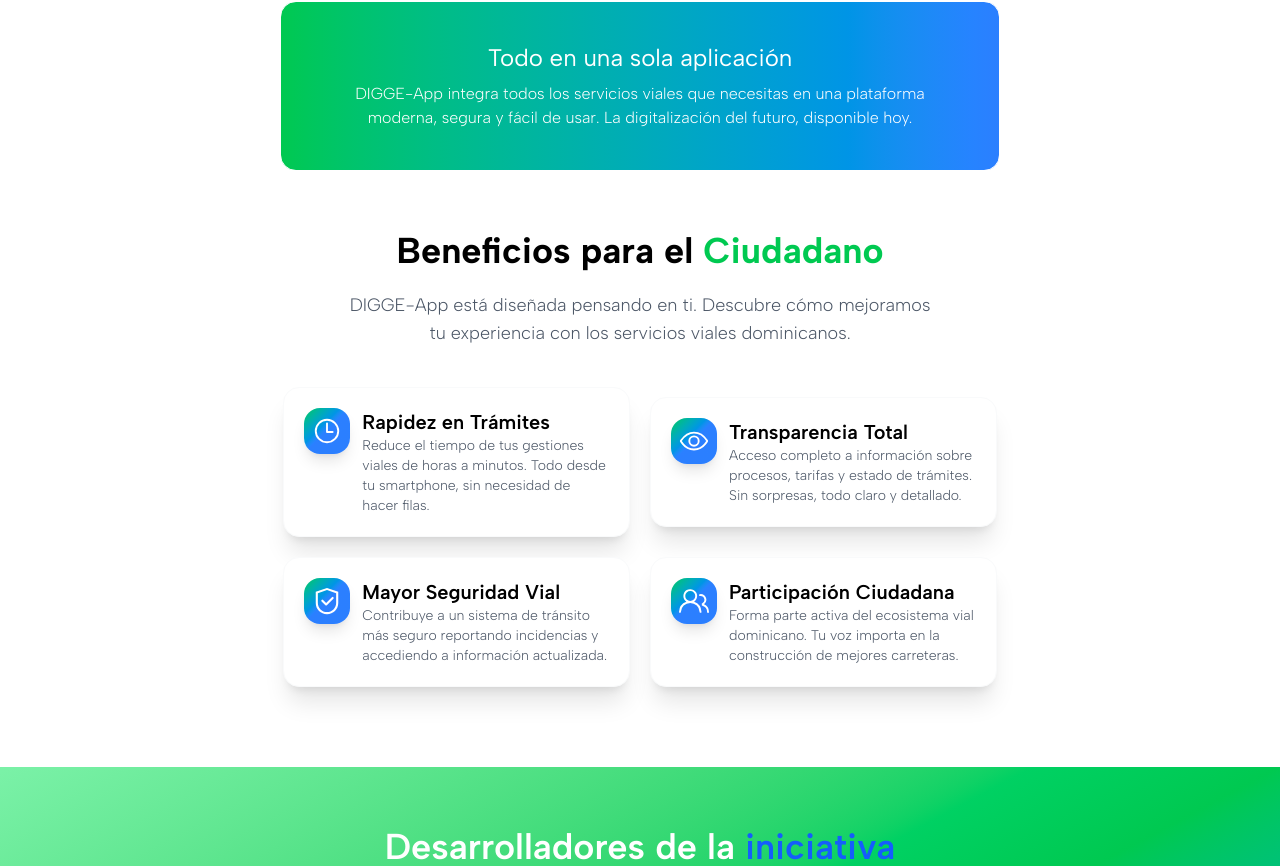
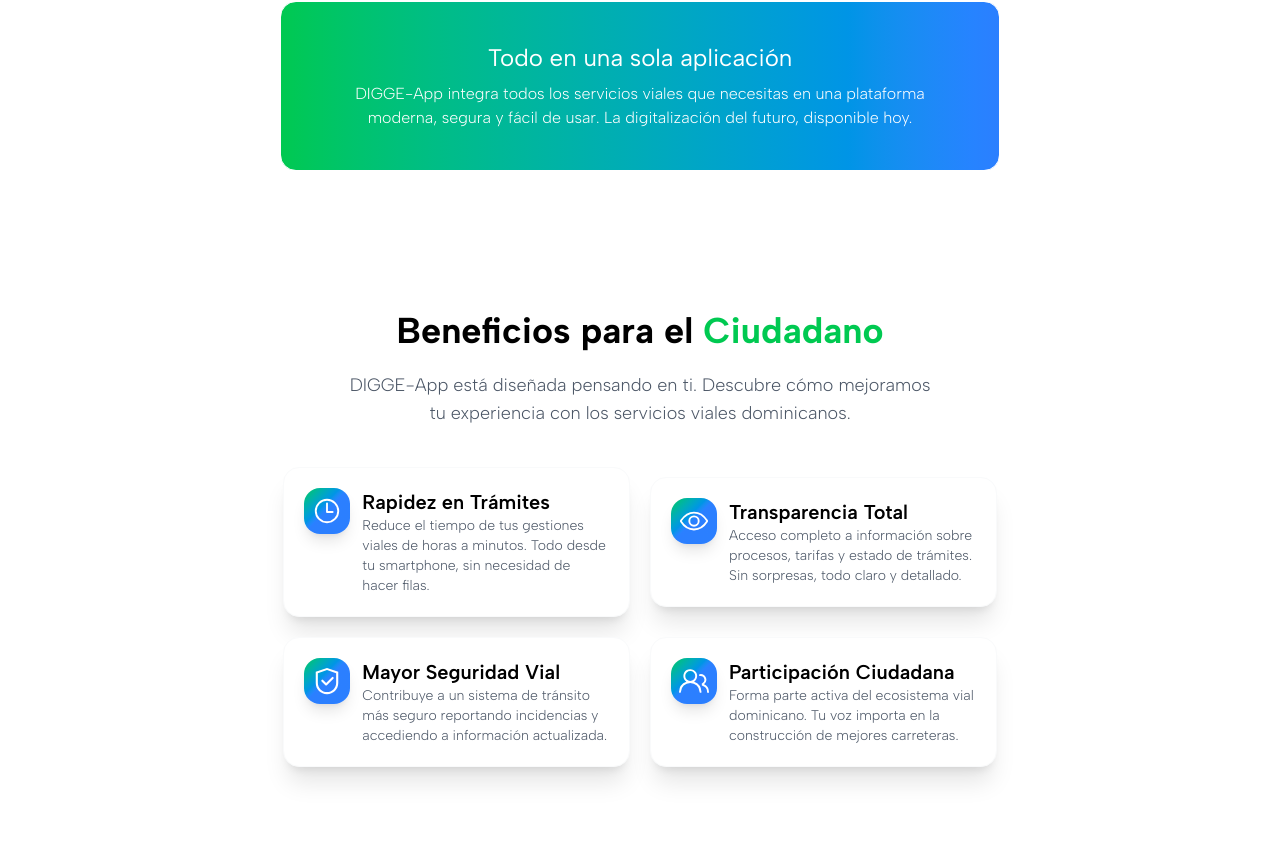
Before and after one commit to Urpirio/digget-page, a Next.js app: page / in a window 1280 px wide. Shown: the part 1334-2200 px from the top of the page. Built offline with nearby package versions, Linux system fonts and the light colour scheme.

Commit message:
Se hicieron mejoras

```diff
--- a/components/components_Home/Components/Section_BeneficiosCiudadano.tsx
+++ b/components/components_Home/Components/Section_BeneficiosCiudadano.tsx
@@ -2,7 +2,7 @@ import Card_Beneficios from "../SubComponents/Card_Beneficios";
 
 export default function Section_BeneficiosCiudadano() {
   return (
-    <section className="w-full flex flex-col justify-center items-center py-10 bg-white px-5 md:px-30">
+    <section className="w-full flex flex-col justify-center items-center py-30 bg-white px-5 md:px-30" id="Beneficios">
       <div className="flex flex-col gap-5  max-w-150 min-w-90">
         <h2 className="text-4xl font-bold text-center ">
           Beneficios para el <span className="text-green-500">Ciudadano</span>
```
